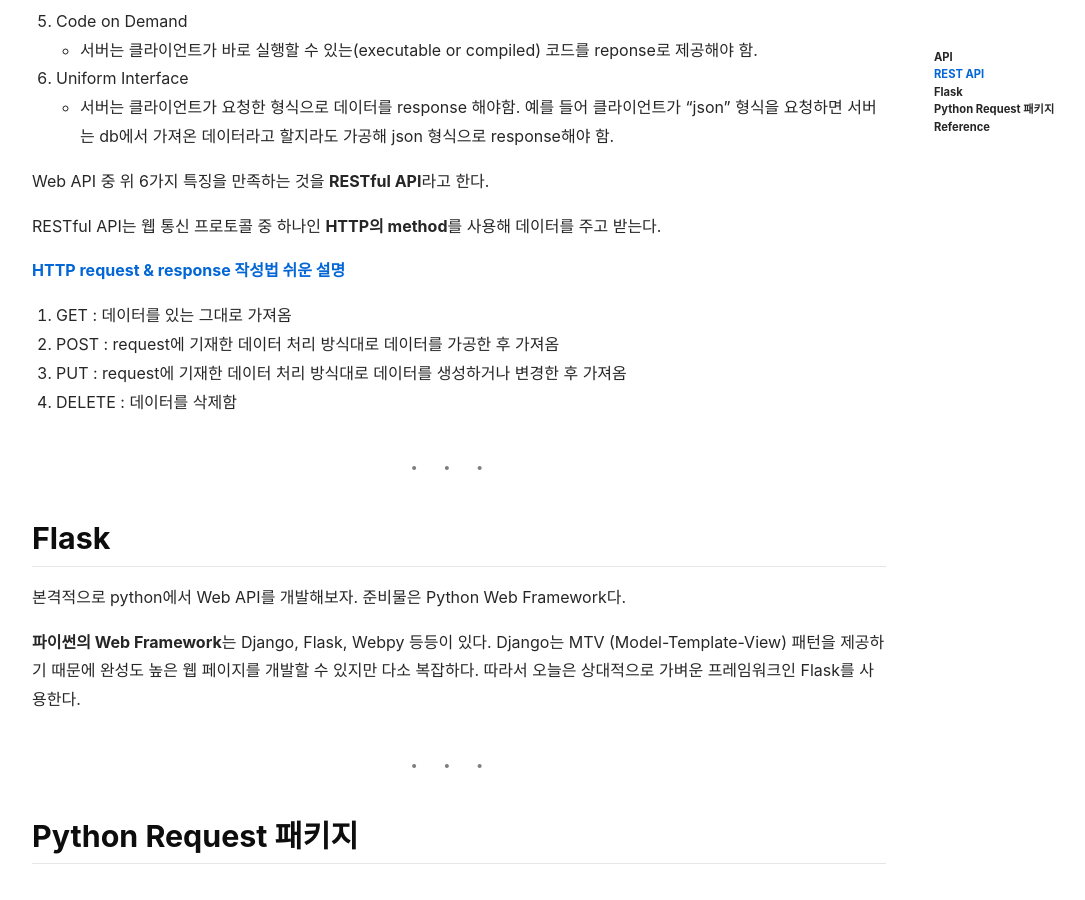
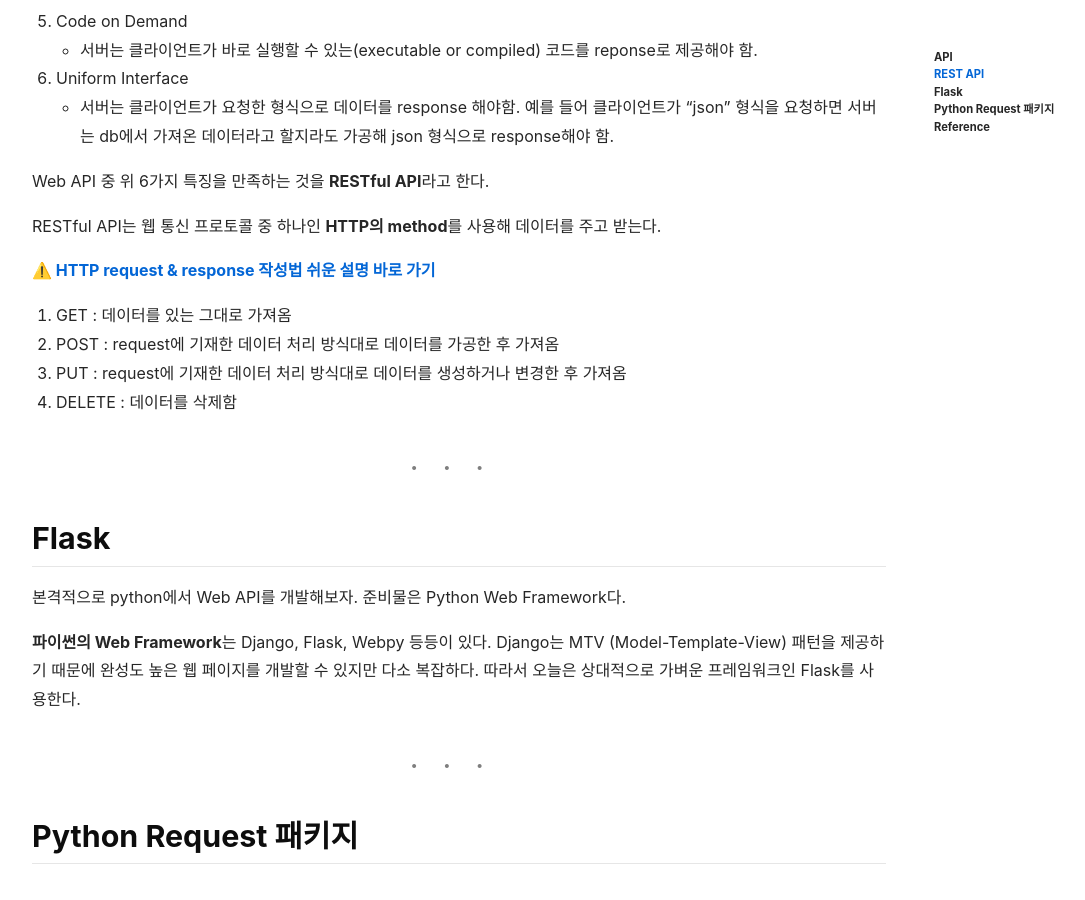
Before and after one commit to ChristinaROK/ChristinaROK.github.io, a Jekyll site: the page built from _posts/2021-08-23-restapi.md, in a window 1280 px wide and 900 px high, scrolled down 1252 px. Shown: the whole window, without its empty margins (71-1156 px from the left). Built offline with Jekyll 4.4.1, drawn with Linux system fonts in a browser that asks for light colours; nearby versions of some CDN libraries.

Commit message:
Developing

```diff
--- a/_posts/2021-08-23-restapi.md
+++ b/_posts/2021-08-23-restapi.md
@@ -44,7 +44,7 @@
 
 RESTful API는 웹 통신 프로토콜 중 하나인 **HTTP의 method**를 사용해 데이터를 주고 받는다.
 
-[HTTP request & response 작성법 쉬운 설명]()
+[⚠️ HTTP request & response 작성법 쉬운 설명 바로 가기](https://christinarok.github.io/2021/08/31/http_message.html)
 
 1. GET : 데이터를 있는 그대로 가져옴
 2. POST : request에 기재한 데이터 처리 방식대로 데이터를 가공한 후 가져옴
```
